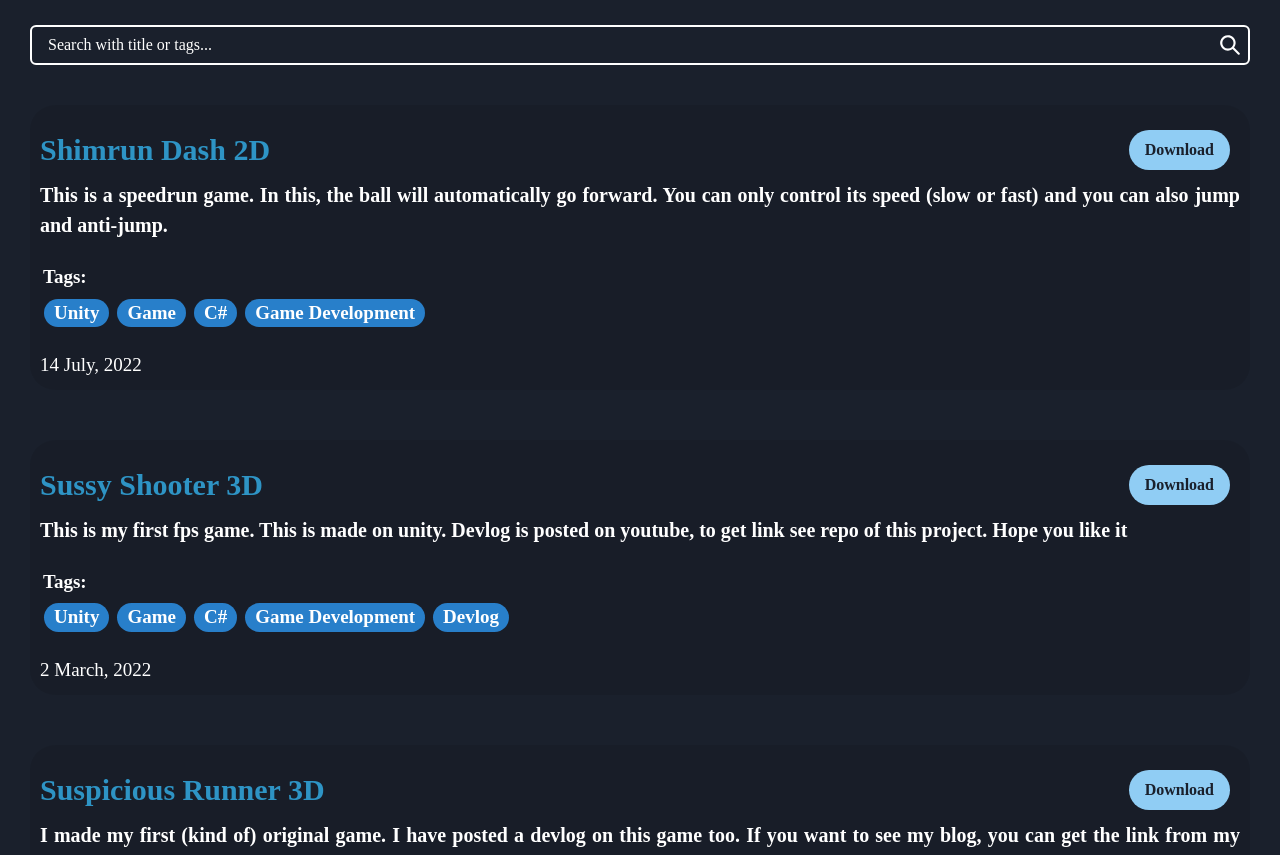
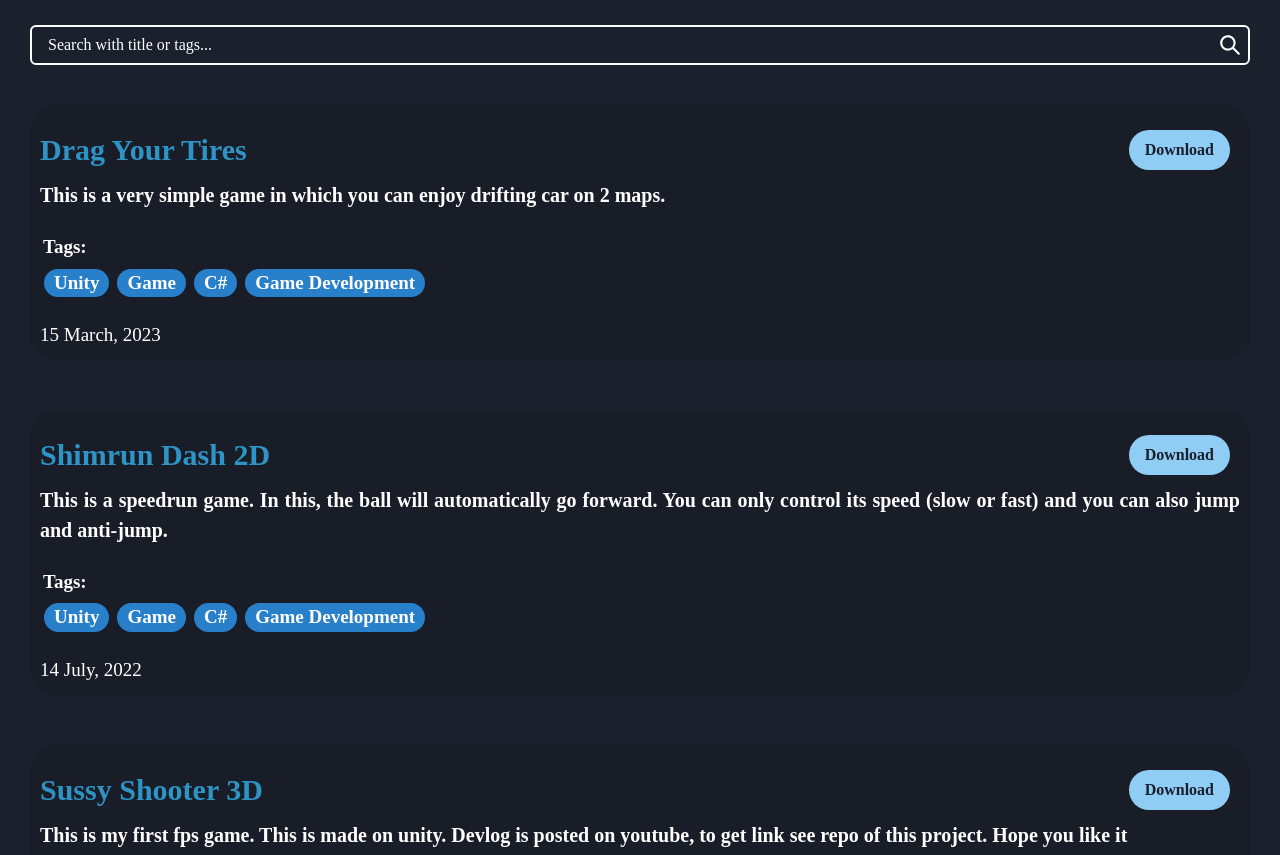
Before and after one commit to BIGBEASTISHANK/bigbeastishank.com, a Next.js app: page /projects in a window 1280 px wide. Shown: the part 480-1335 px from the top of the page. Built offline with nearby package versions, Linux system fonts and the light colour scheme; a web font is replaced by a local one.

Commit message:
Added new project and update status

```diff
--- a/src/pages/projects.jsx
+++ b/src/pages/projects.jsx
@@ -25,6 +25,19 @@ export default function Projects() {
   const [isLargerThan480] = useMediaQuery("(min-width: 480px)");
   const { colorMode } = useColorMode();
   const projectData = [
+    {
+      id: "drag-your-tires",
+      name: "Drag Your Tires",
+      description:
+        "This is a very simple game in which you can enjoy drifting car on 2 maps.",
+      date: "2023-03-15",
+      link: "https://github.com/BIGBEASTISHANK/Drag-Your-Tires-Project-C23",
+      altbtnttl: "Download",
+      altbtnlink:
+        "https://github.com/BIGBEASTISHANK/Drag-Your-Tires-Project-C23/archive/refs/heads/main.zip",
+      htags: "Unity Game C# Game Development",
+      tags: ["Unity", "Game", "C#", "Game Development"],
+    },
     {
       id: "shimrun-dash-2d",
       name: "Shimrun Dash 2D",
```
Also changed, not shown: src/components/Updates/index.jsx (+14 -2 lines).
